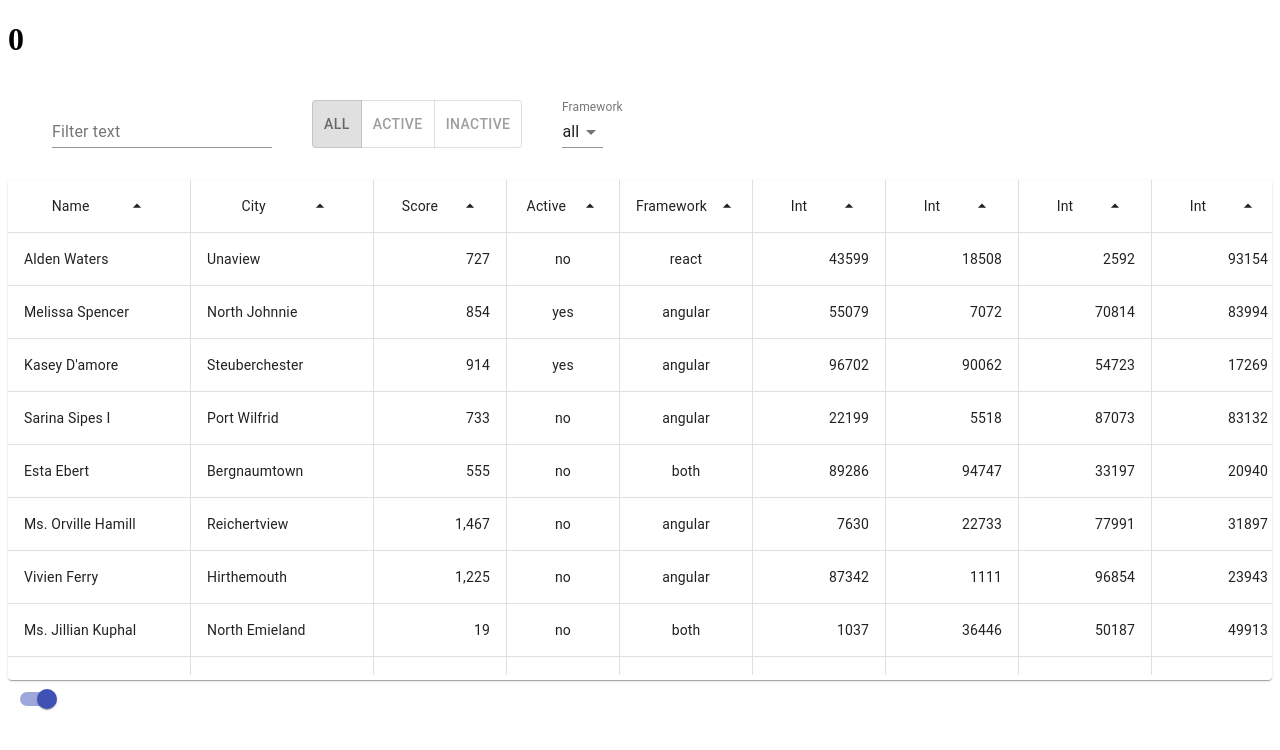
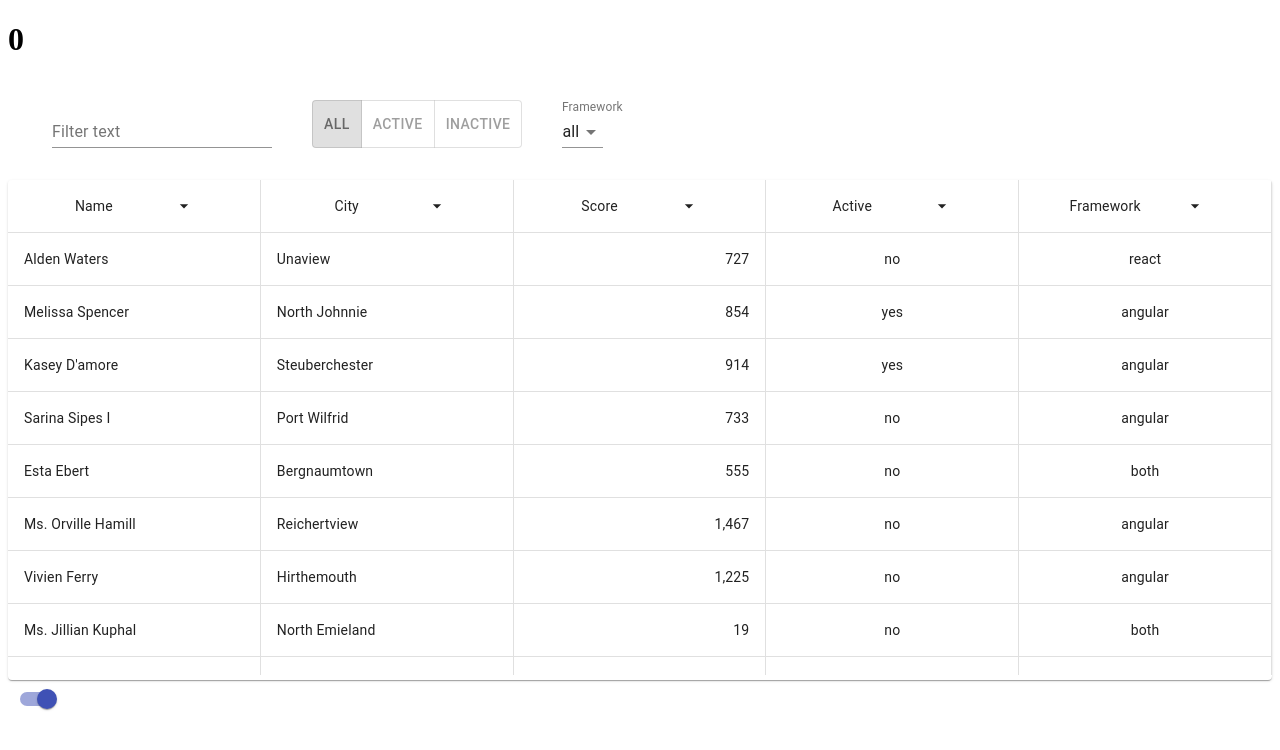
Before and after one commit to Pburua/data-grid, a React app: page / in a window 1280 px wide. Shown: the top 750 px of the page. Built offline with nearby package versions, Linux system fonts and the light colour scheme.

Commit message:
feat: implement storing sort directions in redux

```diff
--- a/src/js/actions/actionTypes.ts
+++ b/src/js/actions/actionTypes.ts
@@ -1,5 +1,8 @@
 const INCREMENT = 'INCREMENT';
 const TOGGLE_VIRTUALIZATION = 'TOGGLE_VIRTUALIZATION';
 const UPDATE_FILTERS = 'UPDATE_FILTERS';
+const UPDATE_SORT_DIRECTION = 'UPDATE_SORT_DIRECTION';
 
-export { INCREMENT, TOGGLE_VIRTUALIZATION, UPDATE_FILTERS };
+export {
+  INCREMENT, TOGGLE_VIRTUALIZATION, UPDATE_FILTERS, UPDATE_SORT_DIRECTION,
+};
--- a/src/js/actions/actions.ts
+++ b/src/js/actions/actions.ts
@@ -1,4 +1,6 @@
-import { INCREMENT, TOGGLE_VIRTUALIZATION, UPDATE_FILTERS } from './actionTypes';
+import {
+  INCREMENT, TOGGLE_VIRTUALIZATION, UPDATE_FILTERS, UPDATE_SORT_DIRECTION,
+} from './actionTypes';
 import store from '../store/store';
 
 export function increment() {
@@ -22,3 +24,12 @@ export function updateFilters(newFilter) {
   };
   store.dispatch(action);
 }
+
+export function updateSortDirection(newDirection, cellNumber) {
+  const action = {
+    type: UPDATE_SORT_DIRECTION,
+    newDirection,
+    cellNumber,
+  };
+  store.dispatch(action);
+}
--- a/src/js/components/TableHeadItem/TableHeadItem.tsx
+++ b/src/js/components/TableHeadItem/TableHeadItem.tsx
@@ -1,26 +1,34 @@
-import React, { useState } from 'react';
+import React from 'react';
 import { TableCell } from '@material-ui/core';
 import ArrowDropUpIcon from '@material-ui/icons/ArrowDropUp';
 import ArrowDropDownIcon from '@material-ui/icons/ArrowDropDown';
 import './TableHeadItem.scss';
+import { connect } from 'react-redux';
+import { updateSortDirection } from '../../actions/actions';
 
-const TableHeadItem = ({ type, text }: any) => {
-  const [sortDown, setSortDown] = useState(true);
+const TableHeadItem = ({
+  type, text, number, allSortParameters,
+}: any) => {
+  const sortParams = allSortParameters[number];
 
-  function handleTableHeadCellCLick() {
-    setSortDown(!sortDown);
+  function handleTableHeadCellClick() {
+    updateSortDirection(!sortParams.isDirectionDown, number);
   }
 
   return (
-    <TableCell className={`table__cell table-head__cell ${type}`} onClick={handleTableHeadCellCLick} component="div">
+    <TableCell className={`table__cell table-head__cell ${type}`} onClick={handleTableHeadCellClick} component="div">
       <div className="table-head__text">
         {text}
       </div>
       <div className="table-head__sort-controls">
-        {sortDown ? <ArrowDropUpIcon fontSize="small" /> : <ArrowDropDownIcon fontSize="small" />}
+        {!sortParams.isDirectionDown ? <ArrowDropUpIcon fontSize="small" /> : <ArrowDropDownIcon fontSize="small" />}
       </div>
     </TableCell>
   );
 };
 
-export default TableHeadItem;
+const mapStateToProps = (state: any) => ({
+  allSortParameters: state.sortParameters,
+});
+
+export default connect(mapStateToProps)(TableHeadItem);
--- a/src/js/components/UserRow/UserRow.tsx
+++ b/src/js/components/UserRow/UserRow.tsx
@@ -10,17 +10,11 @@ import './UserRow.scss';
 
 const HeadRow = (
   <TableRow className="table__row table-head" key={0} component="div">
-    <TableHeadItem type="name" text="Name" />
-    <TableHeadItem type="name" text="City" />
-    <TableHeadItem type="int" text="Score" />
-    <TableHeadItem type="bool" text="Active" />
-    <TableHeadItem type="enum" text="Framework" />
-    <TableHeadItem type="int" text="Int" />
-    <TableHeadItem type="int" text="Int" />
-    <TableHeadItem type="int" text="Int" />
-    <TableHeadItem type="int" text="Int" />
-    <TableHeadItem type="int" text="Int" />
-    <TableHeadItem type="int" text="Int" />
+    <TableHeadItem number={0} type="name" text="Name" />
+    <TableHeadItem number={1} type="name" text="City" />
+    <TableHeadItem number={2} type="int" text="Score" />
+    <TableHeadItem number={3} type="bool" text="Active" />
+    <TableHeadItem number={4} type="enum" text="Framework" />
   </TableRow>
 );
 
@@ -42,12 +36,6 @@ const UserRow = ({ index, style }: any) => {
       <TableCell className="table__cell int" component="div">{user.score}</TableCell>
       <TableCell className="table__cell bool" component="div">{user.isActive}</TableCell>
       <TableCell className="table__cell enum" component="div">{user.framework}</TableCell>
-      <TableCell className="table__cell int" component="div">{faker.random.number()}</TableCell>
-      <TableCell className="table__cell int" component="div">{faker.random.number()}</TableCell>
-      <TableCell className="table__cell int" component="div">{faker.random.number()}</TableCell>
-      <TableCell className="table__cell int" component="div">{faker.random.number()}</TableCell>
-      <TableCell className="table__cell int" component="div">{faker.random.number()}</TableCell>
-      <TableCell className="table__cell int" component="div">{faker.random.number()}</TableCell>
     </TableRow>
   );
 };
--- a/src/js/reducers/reducer.ts
+++ b/src/js/reducers/reducer.ts
@@ -1,6 +1,8 @@
 import faker from 'faker';
-import { INCREMENT, TOGGLE_VIRTUALIZATION, UPDATE_FILTERS } from '../actions/actionTypes';
-import { User, FilterCriteria } from '../store/types';
+import {
+  INCREMENT, TOGGLE_VIRTUALIZATION, UPDATE_FILTERS, UPDATE_SORT_DIRECTION,
+} from '../actions/actionTypes';
+import { User, FilterCriteria, SortParameters } from '../store/types';
 
 function filtrate(data: User[], filterCriteria: FilterCriteria) {
   return data.filter((value: User) => {
@@ -42,6 +44,28 @@ const initialState = {
   data: filledArr,
   filtratedData: filledArr,
   filterCriteria: new FilterCriteria('', 'all', 'all'),
+  sortParameters: [
+    {
+      isDirectionDown: true,
+      priority: 5,
+    },
+    {
+      isDirectionDown: true,
+      priority: 4,
+    },
+    {
+      isDirectionDown: true,
+      priority: 3,
+    },
+    {
+      isDirectionDown: true,
+      priority: 2,
+    },
+    {
+      isDirectionDown: true,
+      priority: 1,
+    },
+  ],
 };
 
 function rootReducer(prevState: any, action: any) {
@@ -66,6 +90,14 @@ function rootReducer(prevState: any, action: any) {
         filterCriteria: action.filterCriteria,
         filtratedData: filtrate(prevState.data, action.filterCriteria),
       };
+    case UPDATE_SORT_DIRECTION: {
+      const updatedArr: SortParameters = Array.from(prevState.sortParameters);
+      updatedArr[action.cellNumber].isDirectionDown = action.newDirection;
+      return {
+        ...prevState,
+        sortParameters: updatedArr,
+      };
+    }
     default:
       return prevState;
   }
--- a/src/js/store/types.ts
+++ b/src/js/store/types.ts
@@ -45,4 +45,11 @@ class FilterCriteria {
   }
 }
 
-export { User, FilterCriteria };
+interface SortParameters {
+  [index: number]: {
+    isDirectionDown: boolean;
+    priority: number;
+  };
+}
+
+export { User, FilterCriteria, SortParameters };
```
Also changed, not shown: 1 other file (tests, documents, lock files or other folders).
